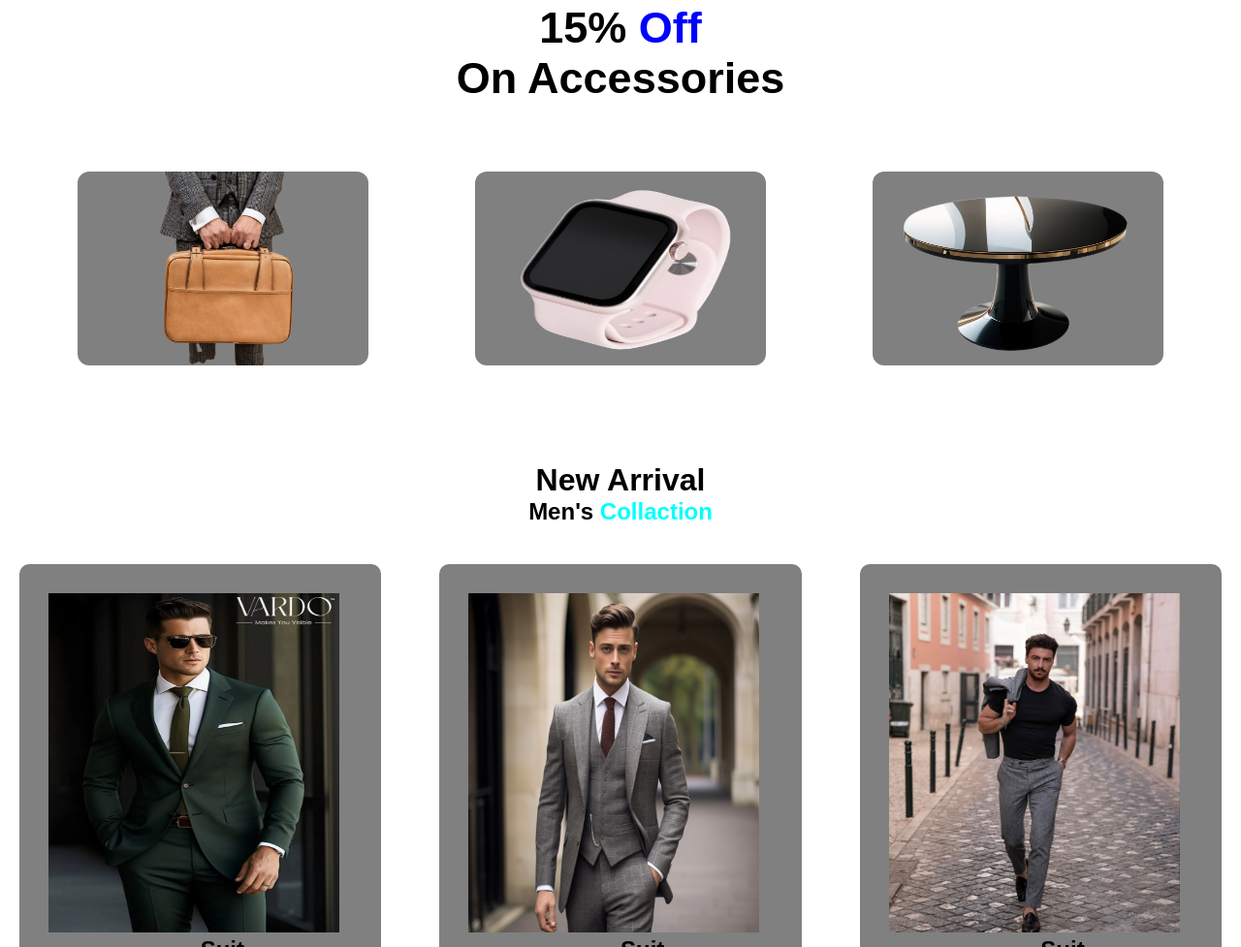
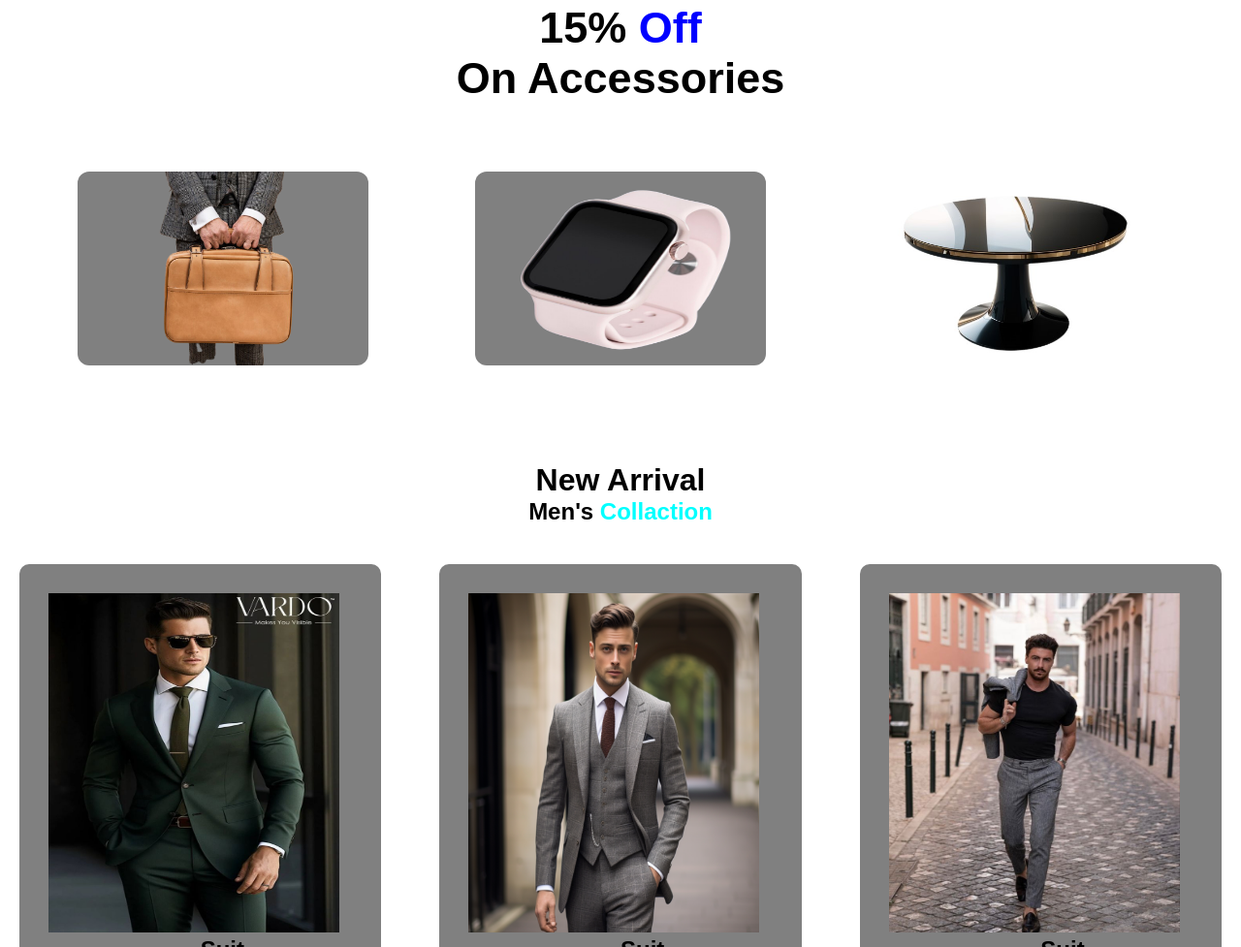
Before and after one commit to inshaar-Seylici/E-Commerce, a plain HTML site: page index.html in a window 1280 px wide. Shown: the part 1415-2392 px from the top of the page at 97% size. Drawn offline with Linux system fonts and the light colour scheme; files whose address does not match are found by name.

Commit message:
inserted image

```diff
--- a/index.html
+++ b/index.html
@@ -90,7 +90,7 @@
                      </div>
 
                      <div class="off2">
-                        <img src="c:\Users\PC\Downloads\F-Website\images\table-removebg-preview.png" alt="">
+                        <img src="miiska.jpg" alt="">
 
                      </div>
             </div>
```
Also changed, not shown: miiska.jpg (added).
